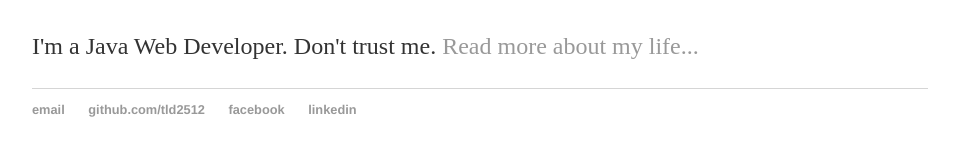
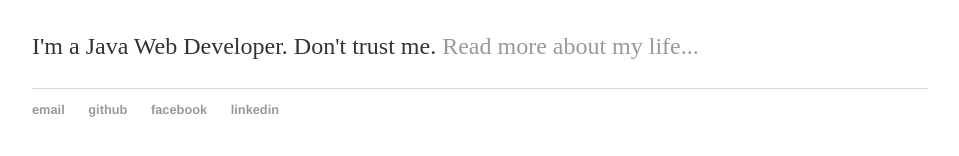
Before and after one commit to tld2512/tld2512.github.io, a Jekyll site: the page built from index.html, in a window 1280 px wide. Shown: the part 167-323 px from the top of the page, without its empty margins (160-1119 px from the left). Built offline with Jekyll 4.4.1, drawn with Linux system fonts in a browser that asks for light colours.

Commit message:
Update default.html

```diff
--- a/_layouts/default.html
+++ b/_layouts/default.html
@@ -22,7 +22,7 @@
 			<footer>
 	    			<ul>
 	        			<li><a href="mailto:longdt112@gmail.com">email</a></li>
-	        			<li><a href="https://github.com/tld2512">github.com/tld2512</a></li>
+	        			<li><a href="https://github.com/tld2512">github</a></li>
 					<li><a href="https://www.facebook.com/tienlong.dinh">facebook</a></li>
 					<li><a href="https://www.linkedin.com/in/long-dinh-83627b1a2/">linkedin</a></li>
 				</ul>
```
